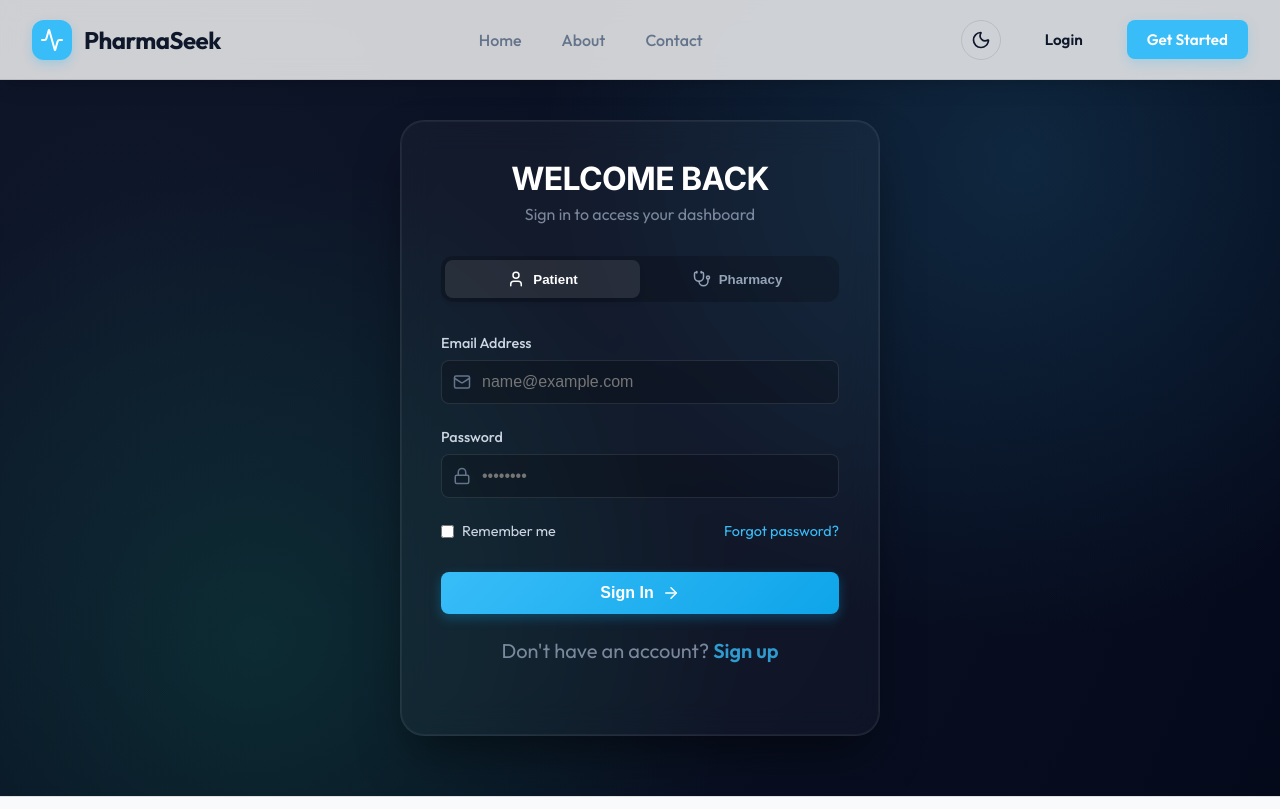
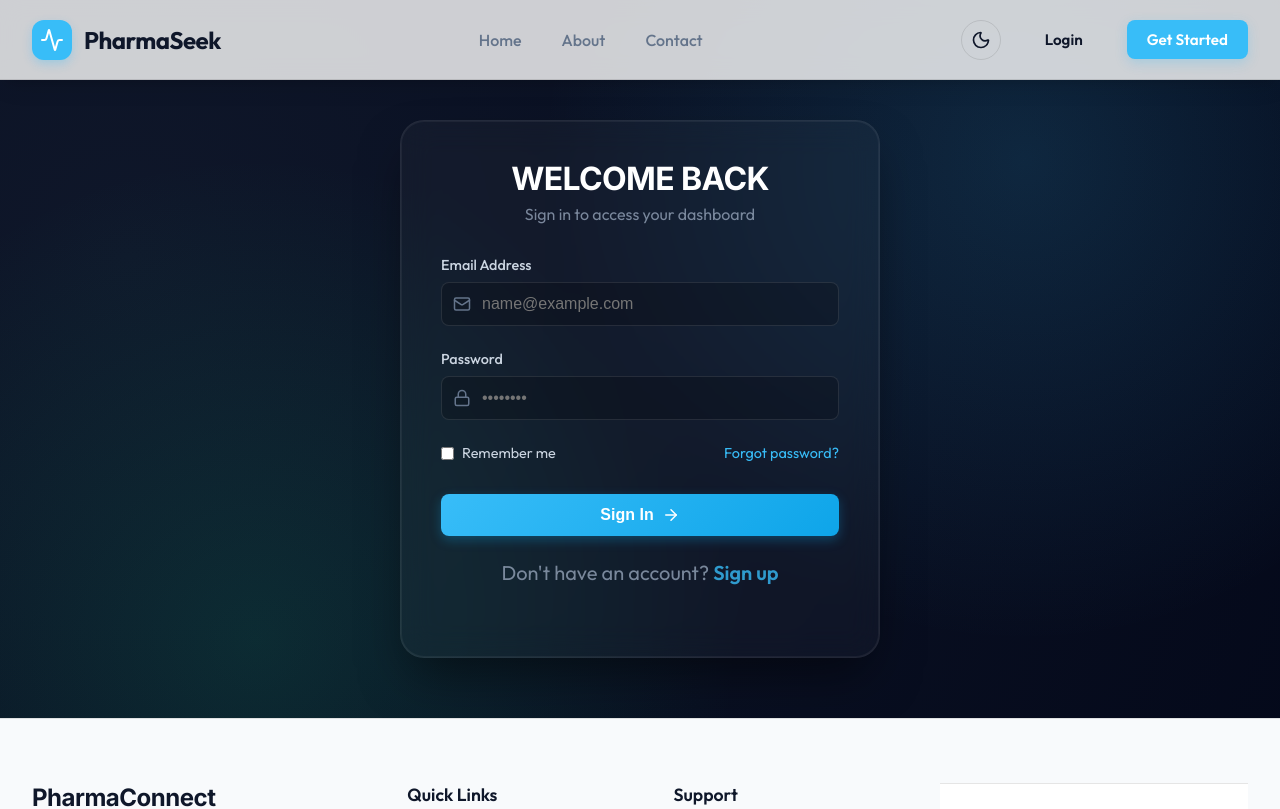
Before and after one commit to alaa3663/first-trial-for-pfa-landing-page, a React (Vite) app: page /login in a window 1280 px wide. Shown: the top 809 px of the page. Built offline with nearby package versions, Linux system fonts and the light colour scheme.

Commit message:
took off role selector in login page

```diff
--- a/src/pages/LoginPage.jsx
+++ b/src/pages/LoginPage.jsx
@@ -35,22 +35,7 @@ const LoginPage = () => {
                         <p>Sign in to access your dashboard</p>
                     </div>
 
-                    <div className="role-selector">
-                        <button
-                            className={`role-btn ${role === 'patient' ? 'active' : ''}`}
-                            onClick={() => setRole('patient')}
-                        >
-                            <User size={18} />
-                            Patient
-                        </button>
-                        <button
-                            className={`role-btn ${role === 'pharmacy' ? 'active' : ''}`}
-                            onClick={() => setRole('pharmacy')}
-                        >
-                            <Stethoscope size={18} />
-                            Pharmacy
-                        </button>
-                    </div>
+
 
                     <form onSubmit={handleSubmit} className="auth-form">
                         <div className="form-group">
```
